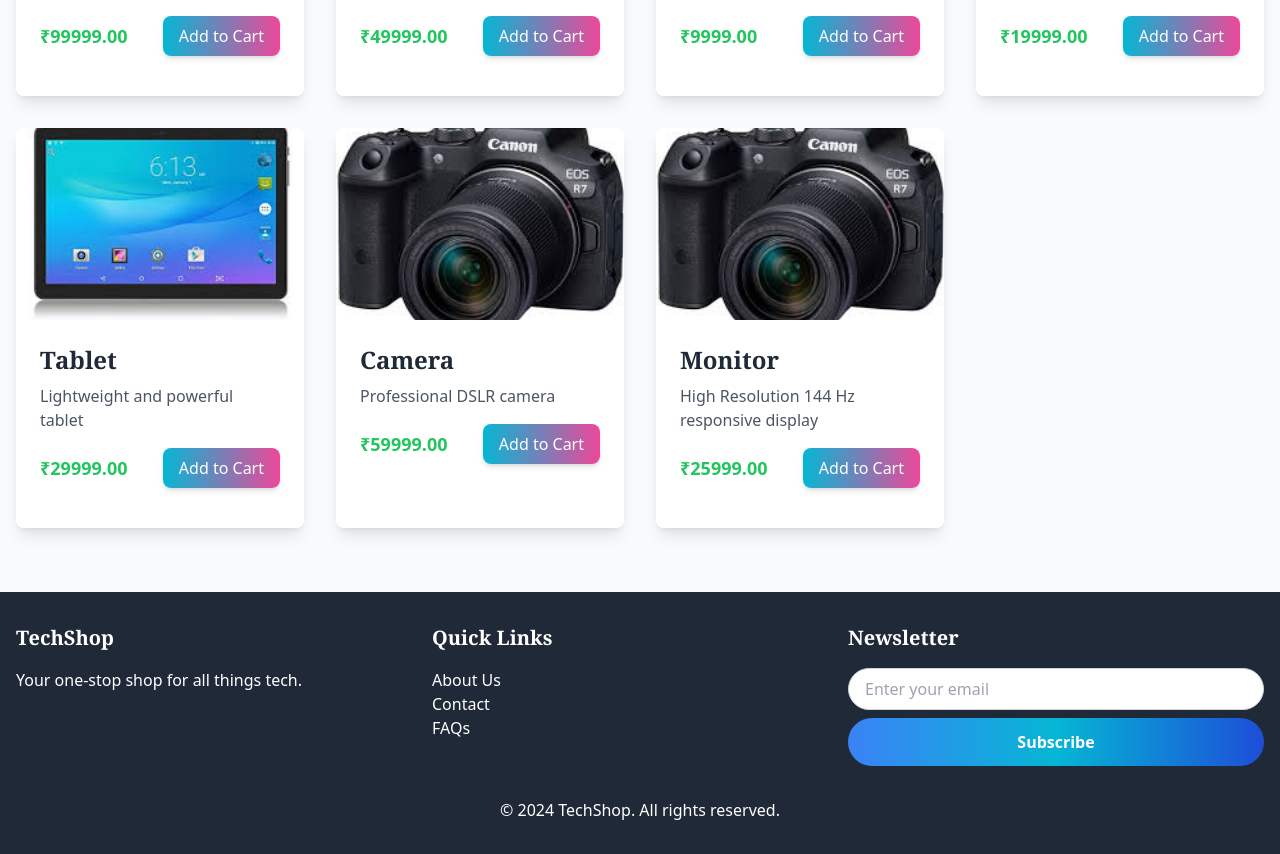
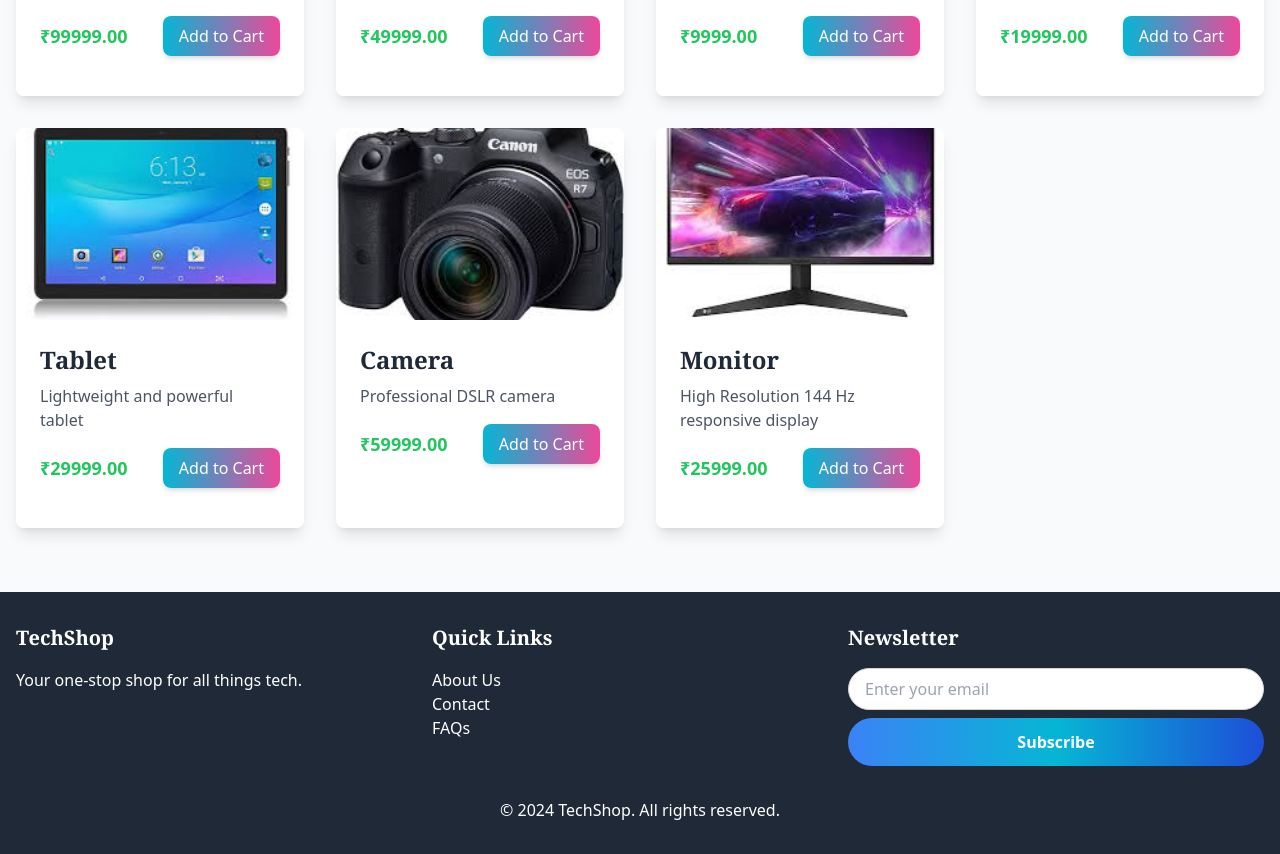
Before and after one commit to Aviral1104/Shoptastic-, a React (Create React App) app in the folder shoptastic/: page / in a window 1280 px wide. Shown: the part 784-1638 px from the top of the page. Built offline with nearby package versions, Linux system fonts and the light colour scheme.

Commit message:
Update App.jsx

```diff
--- a/shoptastic/src/App.jsx
+++ b/shoptastic/src/App.jsx
@@ -13,7 +13,7 @@ const products = [
   { id: 4, name: 'Smartwatch', price: 19999, description: 'Fitness tracking smartwatch', image: '/Smartwatch.jpeg' },
   { id: 5, name: 'Tablet', price: 29999, description: 'Lightweight and powerful tablet', image: '/Tablet.jpeg' },
   { id: 6, name: 'Camera', price: 59999, description: 'Professional DSLR camera', image: '/Camera.jpeg' },
-  { id: 7, name: 'Monitor', price: 25999, description: 'High Resolution 144 Hz responsive display', image: '/Camera.jpeg' },
+  { id: 7, name: 'Monitor', price: 25999, description: 'High Resolution 144 Hz responsive display', image: '/monitor.jpeg' },
 ];
 
 const App = () => {
```
